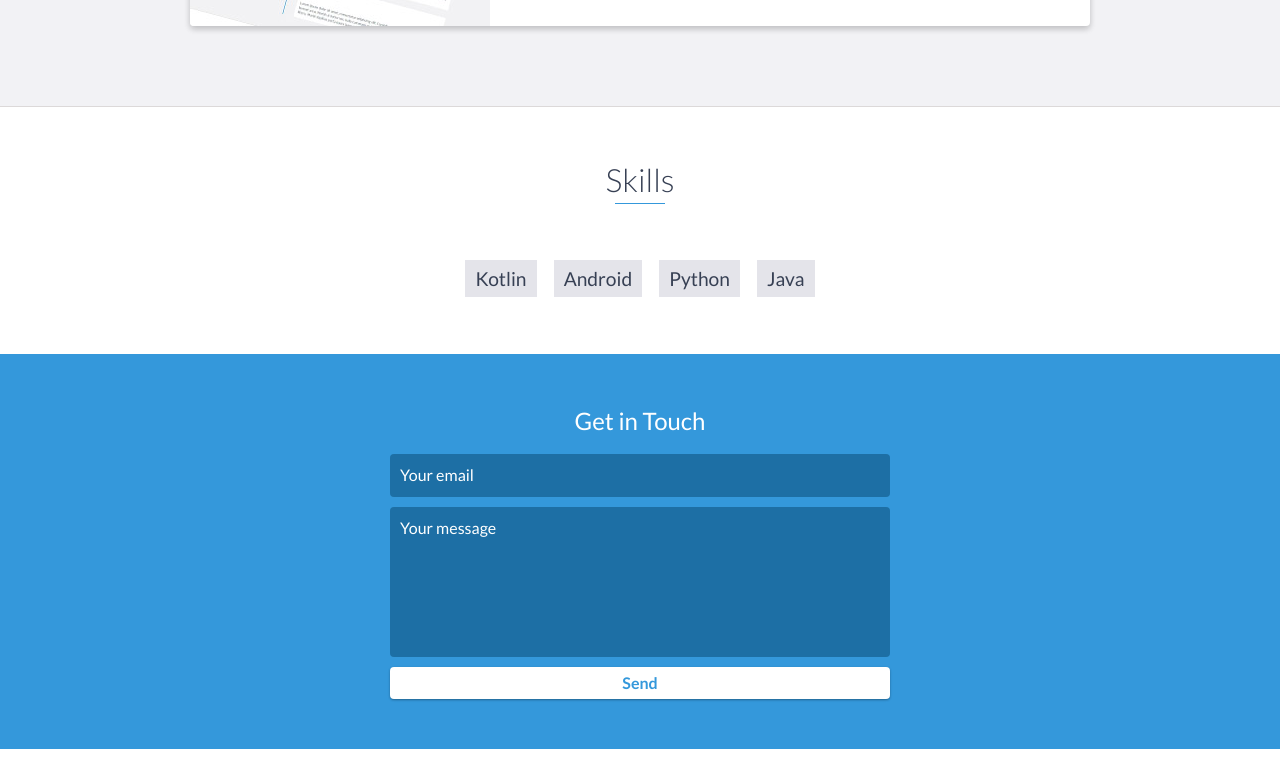
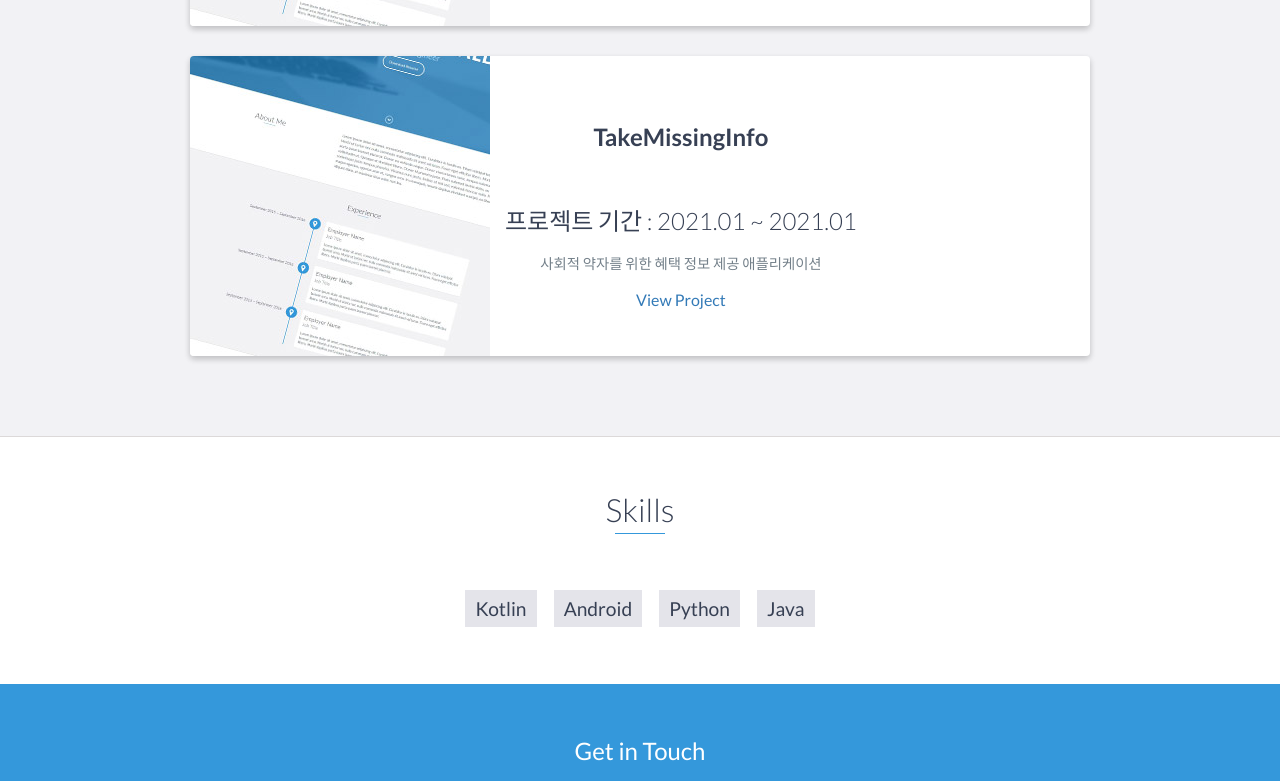
Before and after one commit to garam918/garam918.github.io, a website: page index.html in a window 1280 px wide. Shown: the part 2433-3214 px from the top of the page. Drawn offline with nearby package versions, Linux system fonts and the light colour scheme.

Commit message:
Update index.html

```diff
--- a/index.html
+++ b/index.html
@@ -147,6 +147,23 @@
                     <!-- End .project-info -->
                 </div>
                 <!-- End .project -->
+
+                <div class="project shadow-large">
+                    <div class="project-image">
+                        <img src="images/project.jpg" />
+                    </div>
+                    <!-- End .project-image -->
+                    <div class="project-info">
+                        <h2>TakeMissingInfo</h2>
+                        <h3>프로젝트 기간 : 2021.01 ~ 2021.01</h3>
+                        <p>
+                            사회적 약자를 위한 혜택 정보 제공 애플리케이션
+                        </p>
+                        <a href="https://github.com/TakeMissingInfo/TMI_Android">View Project</a>
+                    </div>
+                    <!-- End .project-info -->
+                </div>
+                <!-- End .project -->
             </div>
         </div>
     </div>
```
